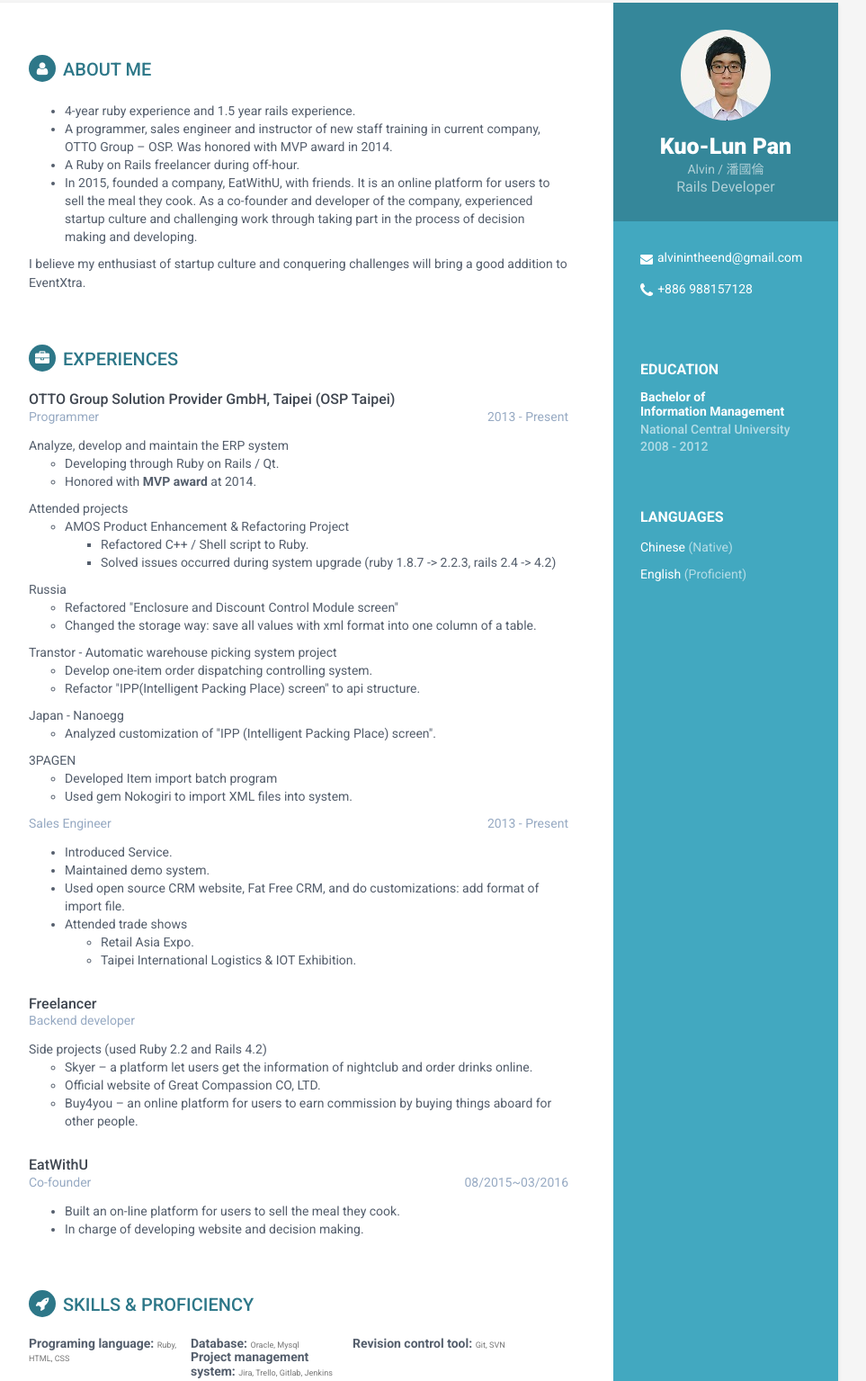
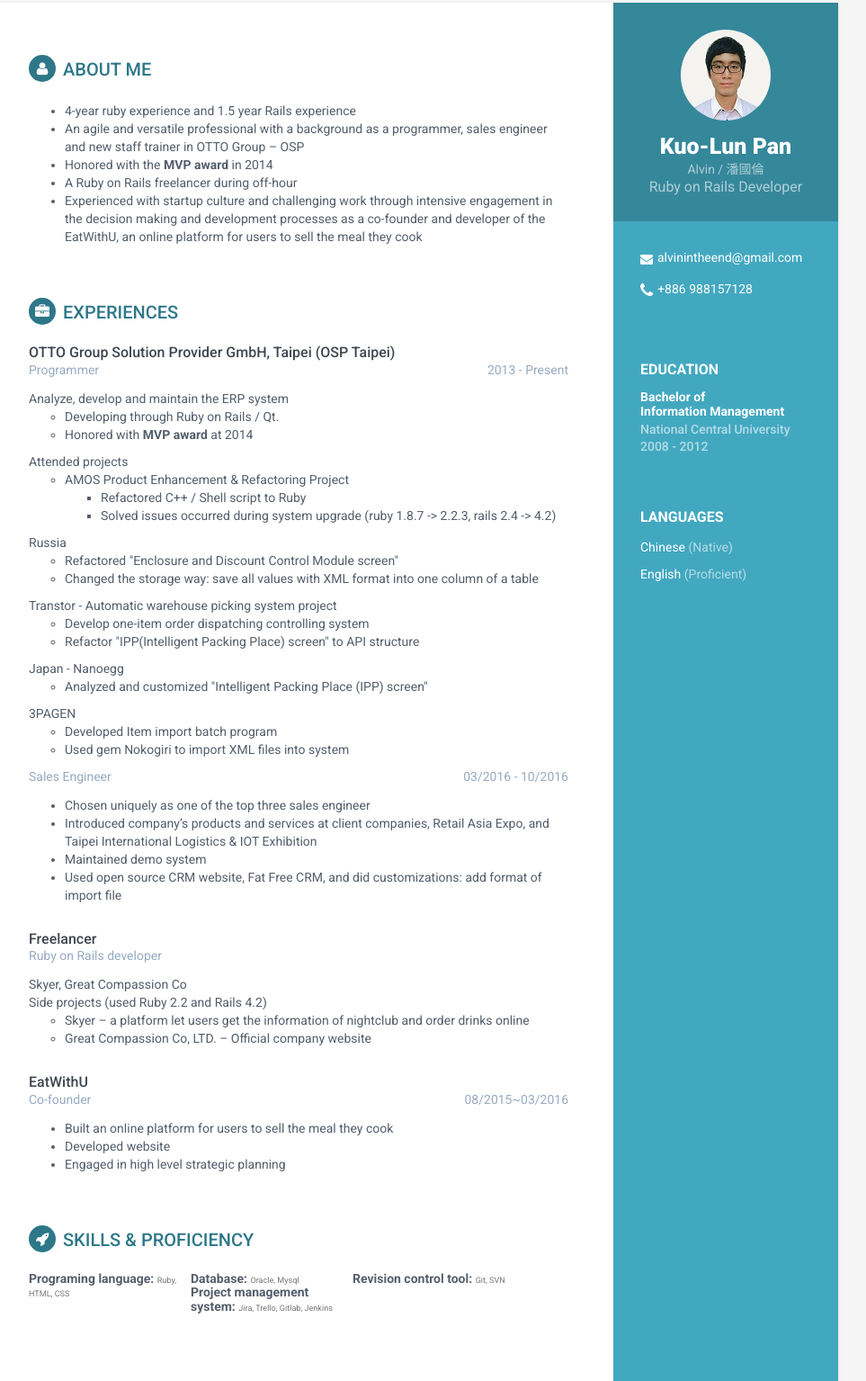
Before and after one commit to alvinpan/alvincv, a plain HTML site: page index.html in a window 1280 px wide. Shown: the part 27-1562 px from the top of the page at 90% size, without its empty margins (188-1151 px from the left). Drawn offline with Linux system fonts and the light colour scheme.

Commit message:
modifications

```diff
--- a/index.html
+++ b/index.html
@@ -33,7 +33,7 @@
                 <img class="profile" src="assets/images/profile.JPG" alt="" />
                 <h1 class="name">Kuo-Lun Pan</h1>
                 <h4 class="nickname">Alvin / 潘國倫</h4>
-                <h3 class="tagline">Rails Developer</h3>
+                <h3 class="tagline">Ruby on Rails Developer</h3>
             </div><!--//profile-container-->
 
             <div class="contact-container container-block">
@@ -71,14 +71,12 @@
                 <h2 class="section-title"><i class="fa fa-user"></i>About Me</h2>
                 <div class="summary">
                     <ul>
-                        <li>4-year ruby experience and 1.5 year rails experience.</li>
-                        <li>A programmer, sales engineer and instructor of new staff training in current company, OTTO Group – OSP. Was honored with MVP award in 2014.</li>
-                        <li>A Ruby on Rails freelancer during off-hour.</li>
-                        <li>In 2015, founded a company, EatWithU, with friends. It is an online platform for users to sell the meal they cook. As a co-founder and developer of the company, experienced startup culture and challenging work through taking part in the process of decision making and developing.</li>
+                        <li>4-year ruby experience and 1.5 year Rails experience</li>
+                        <li>An agile and versatile professional with a background as a programmer, sales engineer and new staff trainer in OTTO Group – OSP</li>
+                        <li>Honored with the <strong>MVP award</strong> in 2014</li>
+                        <li>A Ruby on Rails freelancer during off-hour</li>
+                        <li>Experienced with startup culture and challenging work through intensive engagement in the decision making and development processes as a co-founder and developer of the EatWithU, an online platform for users to sell the meal they cook</li>
                     </ul>
-                    <p>
-                        I believe my enthusiast of startup culture and conquering challenges will bring a good addition to EventXtra.
-                    </p>
                 </div><!--//summary-->
             </section><!--//section-->
 
@@ -98,7 +96,7 @@
                             <li>Analyze, develop and maintain the ERP system</li>
                                 <ul>
                                     <li>Developing through Ruby on Rails / Qt. </li>
-                                    <li>Honored with <strong>MVP award</strong> at 2014.</li>
+                                    <li>Honored with <strong>MVP award</strong> at 2014</li>
                                 </ul>
                         </ul>
                         <ul class="list-unstyled">
@@ -106,7 +104,7 @@
                                 <ul>
                                     <li>AMOS Product Enhancement &amp; Refactoring Project</li>
                                     <ul>
-                                        <li>Refactored C++ / Shell script to Ruby.</li>
+                                        <li>Refactored C++ / Shell script to Ruby</li>
                                         <li>Solved issues occurred during system upgrade (ruby 1.8.7 -&gt; 2.2.3, rails 2.4 -&gt; 4.2)</li>
                                     </ul>
                                 </ul>
@@ -115,46 +113,42 @@
                             <li>Russia</li>
                                 <ul>
                                     <li>Refactored "Enclosure and Discount Control Module screen"</li>
-                                    <li>Changed the storage way: save all values with xml format into one column of  a table.</li>
+                                    <li>Changed the storage way: save all values with XML format into one column of a table</li>
                                 </ul>
                         </ul>
                         <ul class="list-unstyled">
                             <li>Transtor - Automatic warehouse picking system project</li>
                                 <ul>
-                                    <li>Develop one-item order dispatching controlling system.</li>
-                                    <li>Refactor "IPP(Intelligent Packing Place) screen" to api structure.</li>
+                                    <li>Develop one-item order dispatching controlling system</li>
+                                    <li>Refactor "IPP(Intelligent Packing Place) screen" to API structure</li>
                                 </ul>
                         </ul>
                         <ul class="list-unstyled">
                             <li>Japan - Nanoegg</li>
                                 <ul>
-                                    <li>Analyzed customization of "IPP (Intelligent Packing Place) screen".</li>
+                                    <li>Analyzed and customized "Intelligent Packing Place (IPP) screen"</li>
                                 </ul>
                         </ul>
                         <ul class="list-unstyled">
                             <li>3PAGEN</li>
                                 <ul>
                                     <li>Developed Item import batch program</li>
-                                    <li>Used gem Nokogiri to import XML files into system.</li>
+                                    <li>Used gem Nokogiri to import XML files into system</li>
                                 </ul>
                         </ul>
                     </div><!--//details-->
                     <div class="meta">
                         <div class="upper-row">
                             <div class="company">Sales Engineer</div>
-                            <div class="time">2013 - Present</div>
+                            <div class="time">03/2016 - 10/2016</div>
                         </div><!--//upper-row-->
                     </div><!--//meta-->
                     <div class="details">
                         <ul>
-                            <li>Introduced Service.</li>
-                            <li>Maintained demo system.</li>
-                            <li>Used open source CRM website, Fat Free CRM, and do customizations: add format of import file.</li>
-                            <li>Attended trade shows</li>
-                                <ul>
-                                    <li>Retail Asia Expo.</li>
-                                    <li>Taipei International Logistics &amp; IOT Exhibition.</li>
-                                </ul>
+                            <li>Chosen uniquely as one of the top three sales engineer</li>
+                            <li>Introduced company’s products and services at client companies, Retail Asia Expo, and Taipei International Logistics &amp; IOT Exhibition</li>
+                            <li>Maintained demo system</li>
+                            <li>Used open source CRM website, Fat Free CRM, and did customizations: add format of import file</li>
                         </ul>
                     </div><!--//details-->
                 </div><!--//item-->
@@ -163,16 +157,16 @@
                     <div class="meta">
                         <h3 class="job-title">Freelancer</h3>
                         <div class="upper-row">
-                            <div class="company">Backend developer</div>
+                            <div class="company">Ruby on Rails developer</div>
                         </div><!--//upper-row-->
                     </div><!--//meta-->
                     <div class="details">
                         <ul class="list-unstyled">
+                            <li>Skyer, Great Compassion Co</li>
                             <li>Side projects (used Ruby 2.2 and Rails 4.2)</li>
                             <ul>
-                                <li>Skyer – a platform let users get the information of nightclub and order drinks online.</li>
-                                <li>Official website of Great Compassion CO, LTD.</li>
-                                <li>Buy4you – an online platform for users to earn commission by buying things aboard for other people.</li>
+                                <li>Skyer – a platform let users get the information of nightclub and order drinks online</li>
+                                <li>Great Compassion Co, LTD. – Official company website</li>
                             </ul>
                         </ul>
                     </div><!--//details-->
@@ -188,8 +182,9 @@
                     </div><!--//meta-->
                     <div class="details">
                         <ul>
-                            <li>Built an on-line platform for users to sell the meal they cook.</li>
-                            <li>In charge of developing website and decision making.</li>
+                            <li>Built an online platform for users to sell the meal they cook</li>
+                            <li>Developed website</li>
+                            <li>Engaged in high level strategic planning</li>
                         </ul>
                     </div><!--//details-->
                 </div><!--//item-->
```
